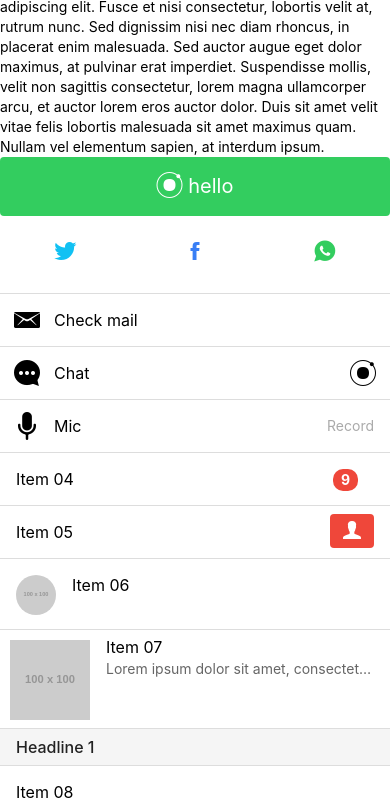
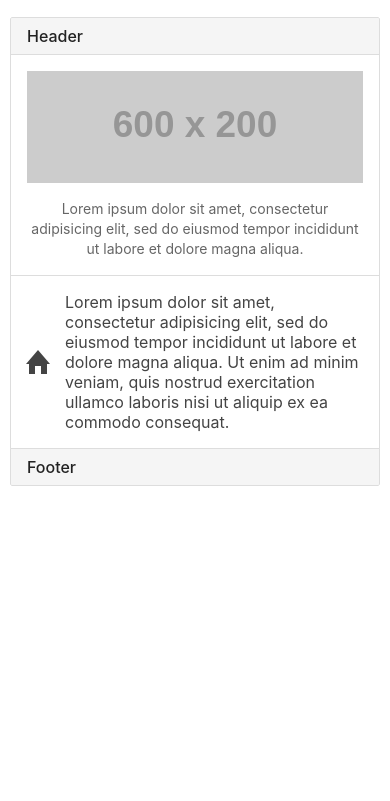
Before and after one commit to suv191/angular_ionic, a website: page www/index.html in a window 390 px wide. Shown: the part 170-971 px from the top of the page. After the commit the page ends 844 px from the top, so only its background shows below. Drawn offline with Linux system fonts and the light colour scheme; some packages are replaced by stand-ins of ours; files that its build step writes are made by us from their sources; placeholder pictures from the web are drawn by us; files whose address does not match are found by name.

Commit message:
inset list and its features

```diff
--- a/www/index.html
+++ b/www/index.html
@@ -29,23 +29,32 @@
         <h1 class="title">Ionic Blank Starter</h1>
          <button class="icon ion-gear-a button button-clear "></button>
       </ion-header-bar>
-      <div class="bar bar-subheader">
-        <h3>Sub Header</h3>
+      <ion-content>
+
+      <div class="list list-inset ">
+        <div class="item item-divider">
+          Header
+        </div>
+        <div class="item item-image item-body">
+          <img src="http://placehold.it/600x200" alt="Item Img">
+          <p>Lorem ipsum dolor sit amet, consectetur adipisicing elit, sed do eiusmod
+          tempor incididunt ut labore et dolore magna aliqua.
+          </p>
+        </div>
+        <div class="item item-icon-left item-text-wrap">
+          <i class="icon ion-home"></i>
+          Lorem ipsum dolor sit amet, consectetur adipisicing elit, sed do eiusmod
+          tempor incididunt ut labore et dolore magna aliqua. Ut enim ad minim veniam,
+          quis nostrud exercitation ullamco laboris nisi ut aliquip ex ea commodo
+          consequat.
+        </div>
+         <div class="item item-divider">
+          Footer
+        </div>
       </div>
 
-      <ion-content class="padding has-subheader">
-      Lorem ipsum dolor sit amet, consectetur adipiscing elit. Fusce et nisi consectetur, lobortis velit at, rutrum nunc. Sed dignissim nisi nec diam rhoncus, in placerat enim malesuada. Sed auctor augue eget dolor maximus, at pulvinar erat imperdiet. Suspendisse mollis, velit non sagittis consectetur, lorem magna ullamcorper arcu, et auctor lorem eros auctor dolor. Duis sit amet velit vitae felis lobortis malesuada sit amet maximus quam. Nullam vel elementum sapien, at interdum ipsum.
+    </ion-content>
 
-
-
-<button class="button button-large button-block button-balanced"><i class="icon icon-left ion-ionic"> hello</i></button>
-      <div class="button-bar">
-        <a class="icon  ion-social-twitter  button button-clear button-calm"></a>
-        <a class="icon ion-social-facebook button button-clear button-positive"></a>
-        <a class="icon ion-social-whatsapp button button-clear button-balanced"></a>
-      </div>
-
-      </ion-content>
 
 
        <ion-tabs class="tabs-positive tabs-icon-top">
@@ -54,74 +63,6 @@
           <ion-tab badge="1" badge-style="badge-assertive" icon="ion-calendar" title="Calendar"></ion-tab>
         </ion-tabs>
 
-     <ion-content class="has-subheader">
-
-      <div class="list">
-
-        <a href="#" class="item item-icon-left">
-          <i class="icon ion-email"></i>
-          Check mail
-        </a>
-        <a href="#" class="item item-icon-left item-icon-right">
-          <i class="icon ion-chatbubble-working"></i>
-          Chat
-          <i class="icon ion-ionic"></i>
-        </a>
-        <a href="#" class="item item-icon-left">
-          <i class="icon ion-mic-a"></i>
-          Mic
-          <span class="item-note">
-            Record
-          </span>
-          </a>
-        <a href="#" class="item">
-          Item 04
-          <span class="badge badge-assertive">
-            9
-          </span>
-        </a>
-        <a href="#" class="item item-button-right">
-          Item 05
-          <button class="button button-assertive">
-            <i class="icon ion-person"></i>
-          </button>
-        </a>
-        <a href="#" class="item item-avatar">
-          <img src="http://placehold.it/100x100" alt="Avatar">
-          Item 06
-        </a>
-        <a href="#" class="item item-thumbnail-left">
-          <img src="http://placehold.it/100x100" alt="Avatar">
-          <h2>Item 07</h2>
-          <p>Lorem ipsum dolor sit amet, consectetur adipisicing elit. Vel porro eaque non, quas repellat voluptate, quis, blanditiis commodi eum similique mollitia consectetur, error quisquam vitae! Eveniet perferendis magni laboriosam iure.</p>
-        </a>
-        <div class="item item-divider">Headline 1</div>
-        <a href="#" class="item">Item 08</a>
-        <a href="#" class="item">Item 09</a>
-        <a href="#" class="item">Item 10</a>
-        <a href="#" class="item">Item 11</a>
-        <a href="#" class="item">Item 12</a>
-        <a href="#" class="item">Item 13</a>
-        <a href="#" class="item">Item 14</a>
-        <a href="#" class="item">Item 15</a>
-        <a href="#" class="item">Item 16</a>
-        <a href="#" class="item">Item 17</a>
-        <a href="#" class="item">Item 18</a>
-        <a href="#" class="item">Item 19</a>
-        <a href="#" class="item">Item 20</a>
-        <a href="#" class="item">Item 21</a>
-        <a href="#" class="item">Item 22</a>
-        <a href="#" class="item">Item 23</a>
-        <a href="#" class="item">Item 24</a>
-        <a href="#" class="item">Item 25</a>
-        <a href="#" class="item">Item 26</a>
-        <a href="#" class="item">Item 27</a>
-        <a href="#" class="item">Item 28</a>
-        <a href="#" class="item">Item 29</a>
-        <a href="#" class="item">Item 30</a>
-      </div>
-
-     </ion-content>
 
     </ion-pane>
   </body>
```
